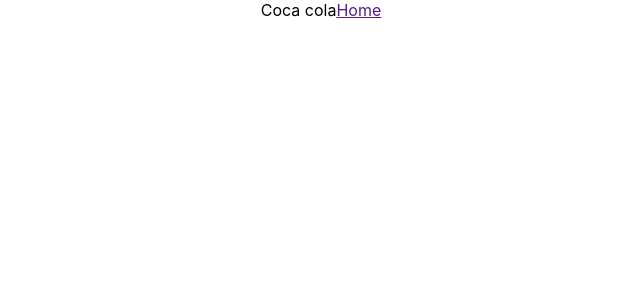
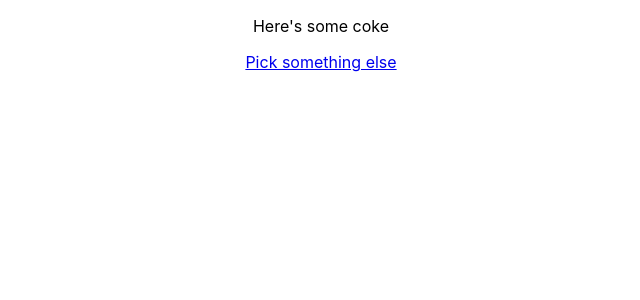
Before and after one commit to adshay18/React-Router-Intro, a React (Create React App) app: page /coke in a window 1280 px wide. Shown: the top 300 px of the page, without its empty margins (319-959 px from the left). Built offline with nearby package versions, Linux system fonts and the light colour scheme.

Commit message:
make functional app

```diff
--- a/src/App.js
+++ b/src/App.js
@@ -1,6 +1,9 @@
 import './App.css';
 import { BrowserRouter, Route, Link } from 'react-router-dom';
 import VendingMachine from './VendingMachine';
+import Coke from './Coke';
+import Chips from './Chips';
+import Lunchables from './Lunchables';
 
 function App() {
 	return (
@@ -10,16 +13,13 @@
 					<VendingMachine />
 				</Route>
 				<Route exact path="/coke">
-					Coca cola
-					<Link exact path="/">
-						Home
-					</Link>
+					<Coke />
 				</Route>
 				<Route exact path="/chips">
-					Lays
+					<Chips />
 				</Route>
 				<Route exact path="/lunchables">
-					lunchables
+					<Lunchables />
 				</Route>
 			</BrowserRouter>
 		</div>
--- /dev/null
+++ b/src/Chips.js
@@ -0,0 +1,14 @@
+import { Link } from 'react-router-dom';
+
+const Chips = () => {
+	return (
+		<div className="Chips">
+			<p>Here's some chips</p>
+			<Link exact to="/">
+				Pick something else
+			</Link>
+		</div>
+	);
+};
+
+export default Chips;
--- /dev/null
+++ b/src/Coke.js
@@ -0,0 +1,14 @@
+import { Link } from 'react-router-dom';
+
+const Coke = () => {
+	return (
+		<div className="Coke">
+			<p>Here's some coke</p>
+			<Link exact to="/">
+				Pick something else
+			</Link>
+		</div>
+	);
+};
+
+export default Coke;
--- /dev/null
+++ b/src/Lunchables.js
@@ -0,0 +1,14 @@
+import { Link } from 'react-router-dom';
+
+const Lunchables = () => {
+	return (
+		<div className="Lunchables">
+			<p>Here's some Lunchables, the cool ones with the capri sun</p>
+			<Link exact to="/">
+				Pick something else
+			</Link>
+		</div>
+	);
+};
+
+export default Lunchables;
```
